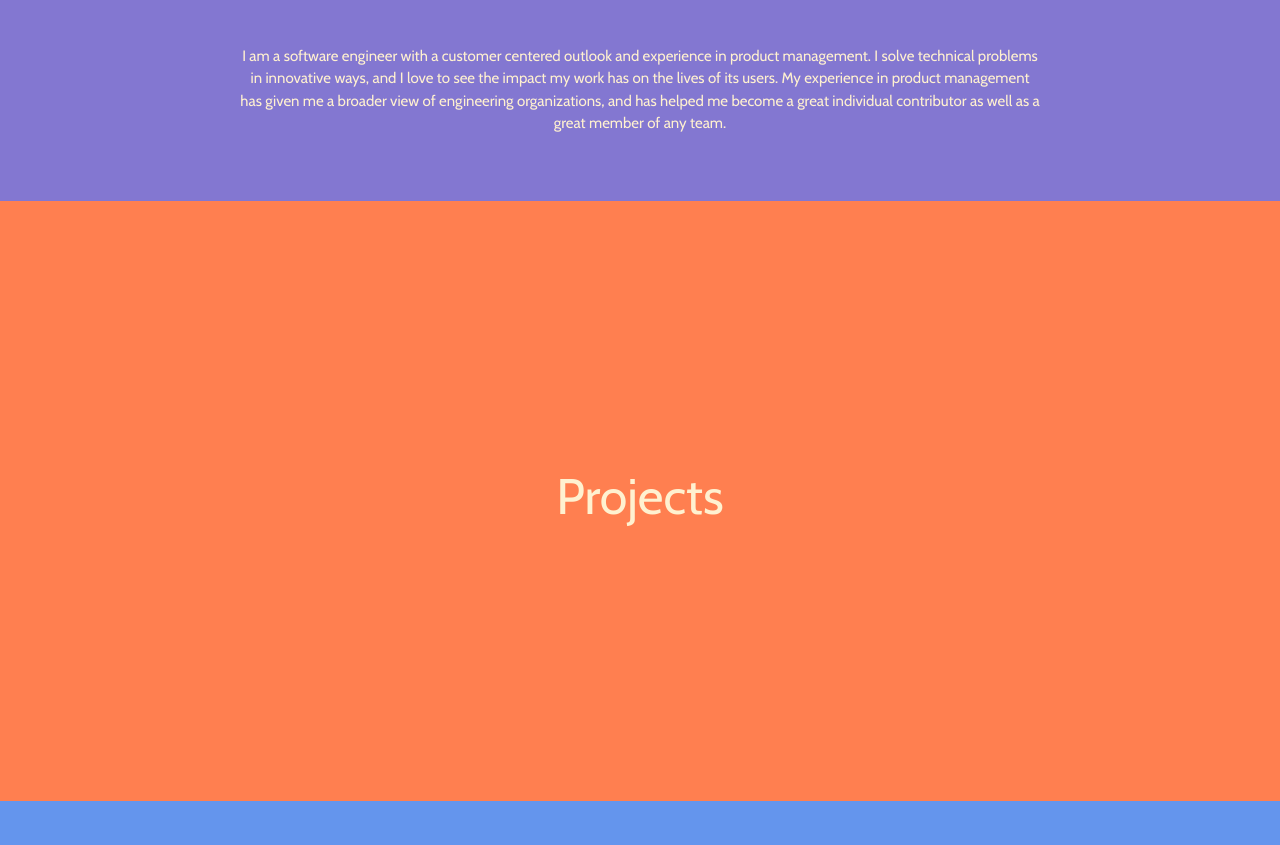
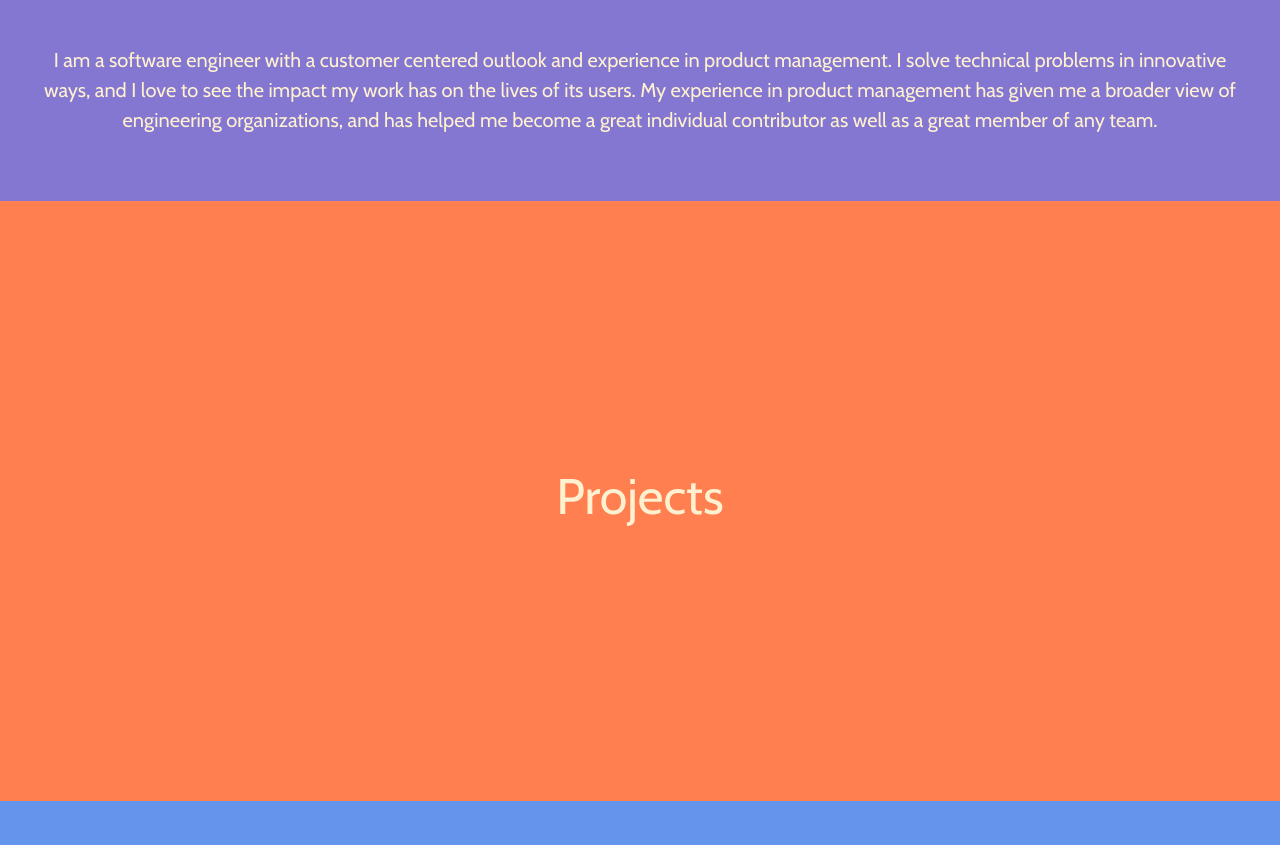
Before and after one commit to blewin1/blewin1.github.io, a plain HTML site: page index.html in a window 1280 px wide. Shown: the part 919-1764 px from the top of the page. Drawn offline with nearby package versions, Linux system fonts and the light colour scheme; no server answers; a web font is replaced by a local one.

Commit message:
Updated project worksheet

```diff
--- a/css/main.css
+++ b/css/main.css
@@ -88,8 +88,9 @@ h2 {
     padding: 50px 0;
 }
 .about-section p {
-    max-width: 800px;
+    max-width: 1200px;
     margin-top: 40px;
+    font-size: 20px;
 }
 .projects-section {
     display: flex;
```
Also changed, not shown: 1 other file.
